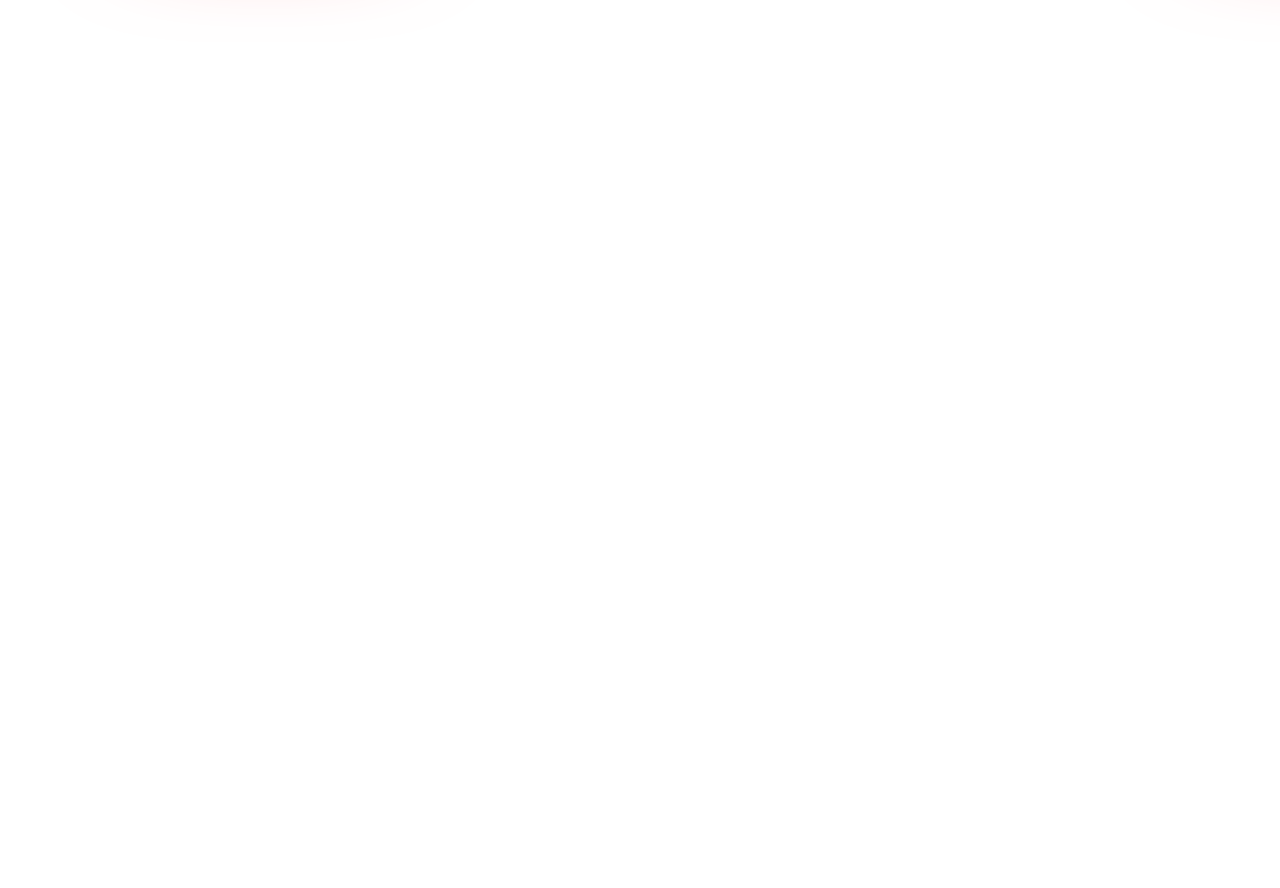
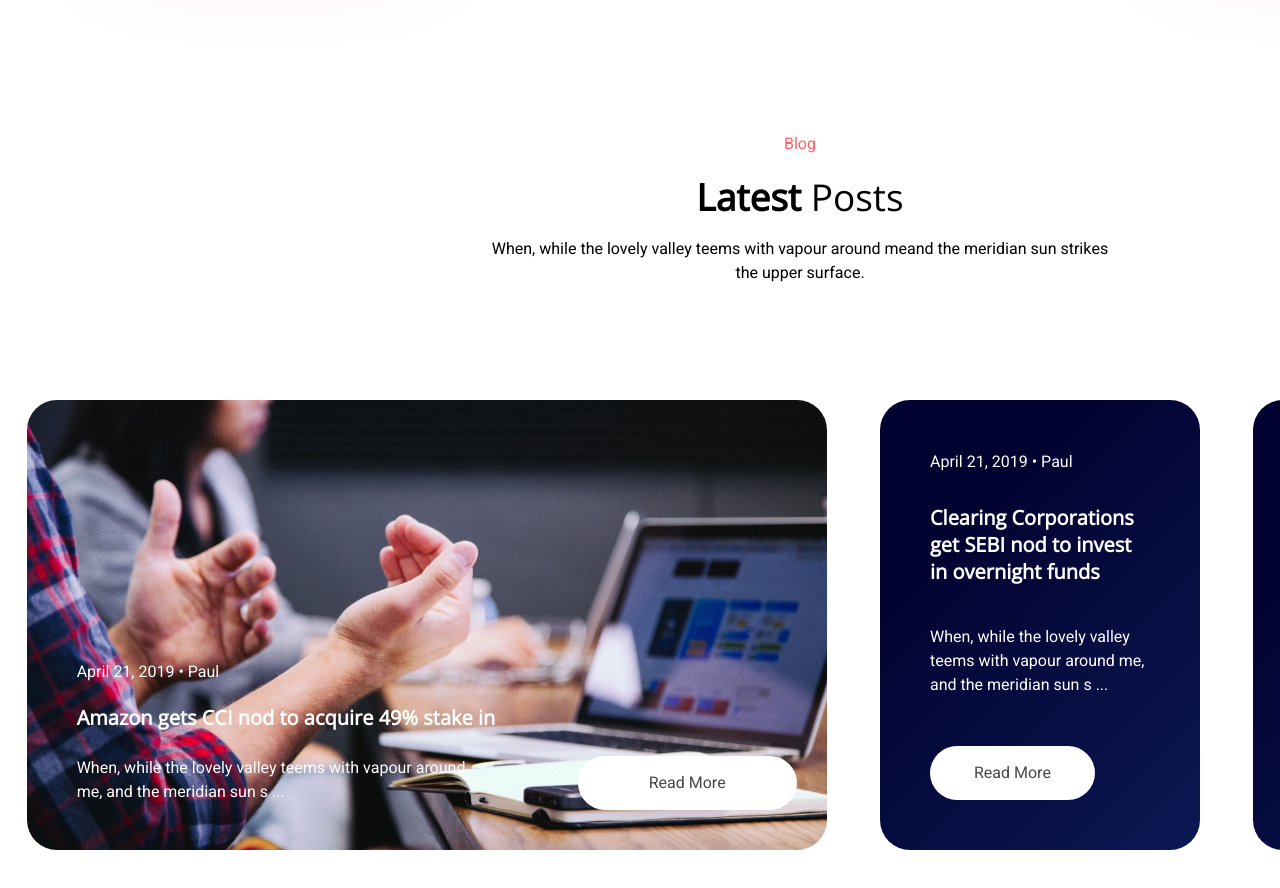
Before and after one commit to CaldatoLuca/proj-html-vuejs, a Vue app: page / in a window 1280 px wide. Shown: the part 4840-5728 px from the top of the page. Before the commit the page ends 4882 px from the top, so only its background shows below. Built offline with nearby package versions, Linux system fonts and the light colour scheme.

Commit message:
feat: blog

```diff
--- a/src/components/Main.vue
+++ b/src/components/Main.vue
@@ -4,6 +4,7 @@
 import MainStartYourProject from "./MainStartYourProject.vue";
 import MainPortfolio from "./MainPortfolio.vue";
 import MainPriceList from "./MainPriceList.vue";
+import MainBlog from "./MainBlog.vue";
 export default {
   components: {
     MainJumbo,
@@ -11,6 +12,7 @@
     MainStartYourProject,
     MainPortfolio,
     MainPriceList,
+    MainBlog,
   },
 };
 </script>
@@ -32,6 +34,9 @@
 
     <!-- Section 4 -->
     <MainPriceList />
+
+    <!-- Section 5 -->
+    <MainBlog />
   </main>
 </template>
 
--- /dev/null
+++ b/src/components/MainBlog.vue
@@ -0,0 +1,88 @@
+<script>
+import CommonSectionTitle from "../components/CommonSectionTitle.vue";
+import MainBlogCard from "./MainBlogCard.vue";
+import MainBlogMainCard from "./MainBlogMainCard.vue";
+export default {
+  data() {
+    return {
+      sectionTitle: {
+        titleFirst: "Blog",
+        titleImportantSecond: "Latest",
+        titleSecond: " Posts",
+        titleThird:
+          "When, while the lovely valley teems with vapour around meand the meridian sun strikes the upper surface.",
+      },
+      mainCard: {
+        date: "April 21, 2019 ",
+        author: "Paul",
+        title: "Amazon gets CCI nod to acquire 49% stake in",
+        text: "When, while the lovely valley teems with vapour around me, and the meridian sun s ...",
+        btn: {
+          text: "Read More",
+          type: "btn-white",
+          arrow: false,
+        },
+      },
+      cards: [
+        {
+          date: "April 21, 2019 ",
+          author: "Paul",
+          title:
+            "Clearing Corporations get SEBI nod to invest in overnight funds",
+          text: "When, while the lovely valley teems with vapour around me, and the meridian sun s ...",
+          btn: {
+            text: "Read More",
+            type: "btn-white",
+            arrow: false,
+          },
+        },
+        {
+          date: "April 21, 2019 ",
+          author: "Paul",
+          title:
+            "Shabnam Dhilion, wife of RSSB chief Gurinder Dhilion, passes away in London",
+          text: "When, while the lovely valley teems with vapour around me, and the meridian sun s ...",
+          btn: {
+            text: "Read More",
+            type: "btn-white",
+            arrow: false,
+          },
+        },
+      ],
+    };
+  },
+  components: {
+    CommonSectionTitle,
+    MainBlogCard,
+    MainBlogMainCard,
+  },
+};
+</script>
+
+<template>
+  <section class="blog">
+    <div class="container text-align-center">
+      <!-- *title section -->
+      <CommonSectionTitle :text="sectionTitle" />
+
+      <!-- *Cards -->
+      <div class="blog-cards flex justify-content-around">
+        <MainBlogMainCard :card="mainCard" />
+        <MainBlogCard v-for="card in cards" :card="card" />
+      </div>
+    </div>
+  </section>
+</template>
+
+<style scoped lang="scss">
+@use "../assets/scss/partials/variables" as *;
+.blog {
+  padding: 90px 0 80px 0;
+  .section-title {
+    margin-bottom: 115px;
+    :deep(.third-title) {
+      padding: 0 480px;
+    }
+  }
+}
+</style>
--- /dev/null
+++ b/src/components/MainBlogCard.vue
@@ -0,0 +1,55 @@
+<script>
+import CommonBtn from "./CommonBtn.vue";
+export default {
+  props: ["card"],
+  components: {
+    CommonBtn,
+  },
+};
+</script>
+
+<template>
+  <div class="card text-white flex flex-column">
+    <!-- card date and author -->
+    <div class="date-author">{{ card.date }} &#x2022; {{ card.author }}</div>
+
+    <!-- card title -->
+    <h3 class="title">{{ card.title }}</h3>
+
+    <!-- card text and button -->
+
+    <!-- text -->
+    <div class="text">{{ card.text }}</div>
+
+    <!-- button -->
+    <CommonBtn
+      :text="card.btn.text"
+      :type="card.btn.type"
+      :arrow="card.btn.arrow"
+    />
+  </div>
+</template>
+
+<style scoped lang="scss">
+@use "../assets/scss/partials/variables" as *;
+
+.card {
+  background: linear-gradient(135deg, $bg-blue-dark 25%, $bg-blue-light 100%);
+  border-radius: 30px;
+  width: 20%;
+  text-align: start;
+  height: 450px;
+
+  padding: 50px;
+  .date-author {
+    margin-bottom: 30px;
+  }
+  .title {
+    margin-bottom: 40px;
+  }
+  .btn {
+    margin-top: auto;
+    width: 75%;
+  }
+}
+</style>
--- /dev/null
+++ b/src/components/MainBlogMainCard.vue
@@ -0,0 +1,59 @@
+<script>
+import CommonBtn from "./CommonBtn.vue";
+export default {
+  props: ["card"],
+  components: {
+    CommonBtn,
+  },
+};
+</script>
+
+<template>
+  <div class="card text-white flex flex-column">
+    <!-- card date and author -->
+    <div class="date-author">{{ card.date }} &#x2022; {{ card.author }}</div>
+
+    <!-- card title -->
+    <h3 class="title">{{ card.title }}</h3>
+
+    <!-- card text and button -->
+    <div class="flex">
+      <!-- text -->
+      <div class="text">{{ card.text }}</div>
+
+      <!-- button -->
+      <CommonBtn
+        :text="card.btn.text"
+        :type="card.btn.type"
+        :arrow="card.btn.arrow"
+      />
+    </div>
+  </div>
+</template>
+
+<style scoped lang="scss">
+@use "../assets/scss/partials/variables" as *;
+
+.card {
+  width: 50%;
+  padding: 0 30px 40px 50px;
+  border-radius: 30px;
+  background-image: url(../assets/img/blog-bg.jpg);
+  background-repeat: no-repeat;
+  background-size: cover;
+  text-align: start;
+  height: 450px;
+
+  .date-author {
+    margin-bottom: 20px;
+    margin-top: auto;
+  }
+  .title {
+    margin-bottom: 25px;
+  }
+  .btn {
+    margin-left: 100px;
+    width: 40%;
+  }
+}
+</style>
```
Also changed, not shown: src/assets/img/blog-bg.jpg (added).
